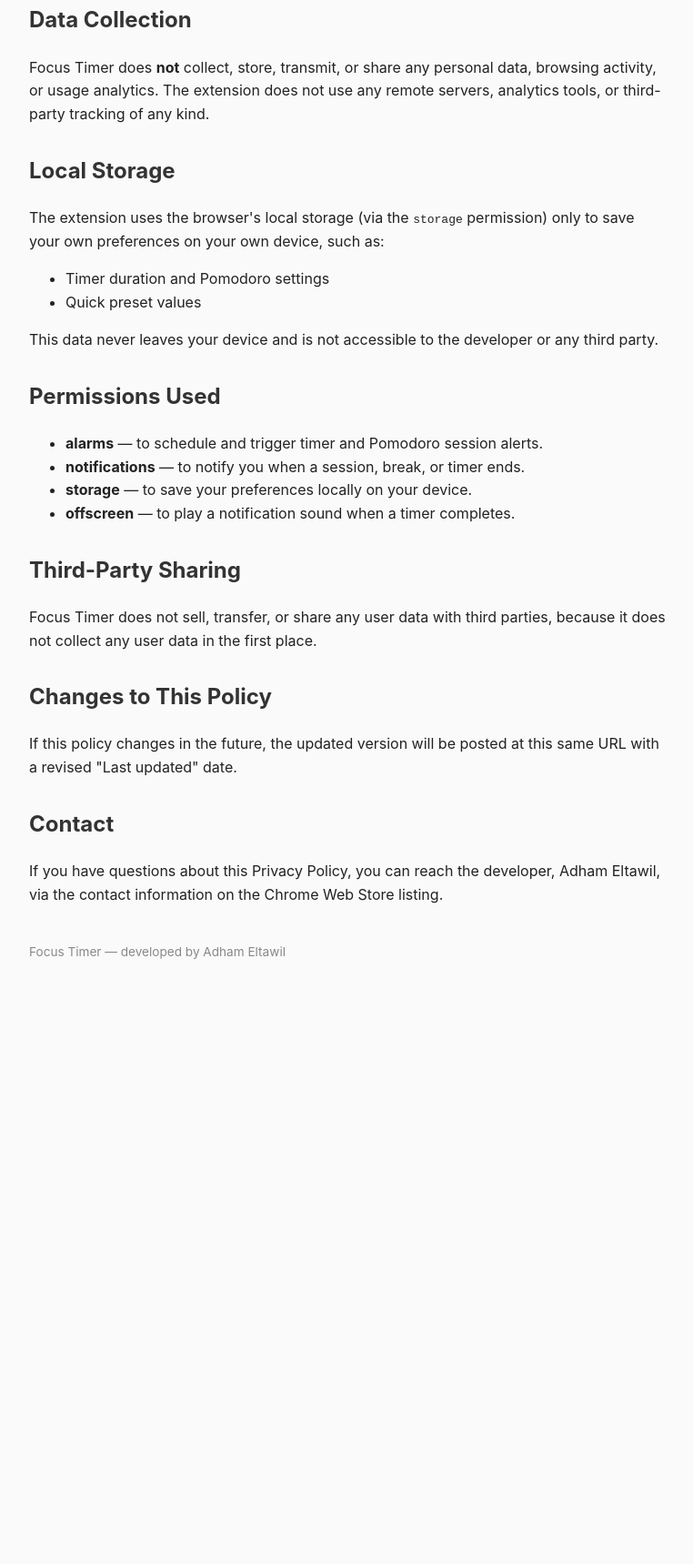
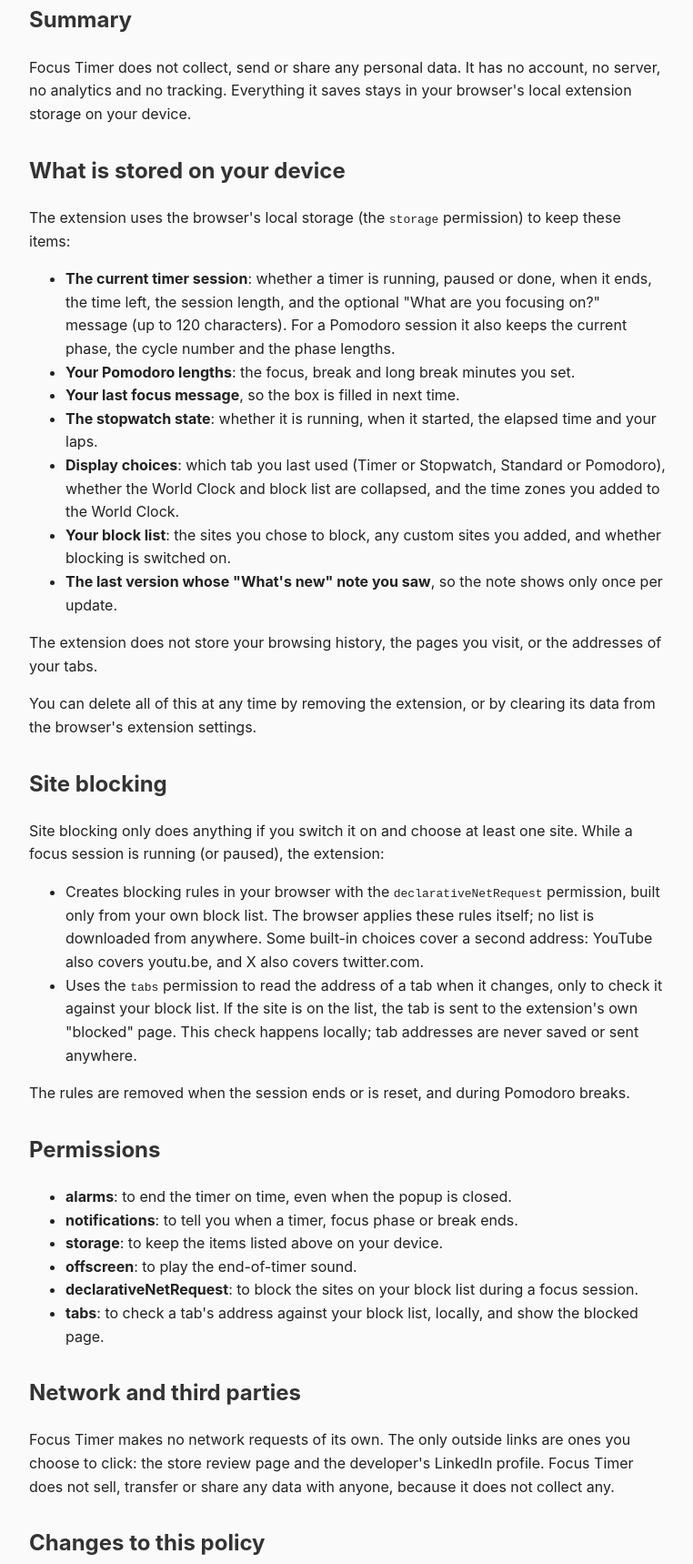
Before and after one commit to Adham-ELtawil/focus-timer-privacy, a plain HTML site: page index.html in a window 1280 px wide. Shown: the part 267-1986 px from the top of the page at 91% size, without its empty margins (258-1020 px from the left). Before the commit the page ends 1365 px from the top, so only its background shows below. Drawn offline with Linux system fonts and the light colour scheme.

Commit message:
Update the privacy policy for Focus Timer 1.2.1
Lists what the extension actually stores, explains the tabs and declarativeNetRequest permissions used for site blocking, and drops the old claim about stored quick preset values.

```diff
--- a/index.html
+++ b/index.html
@@ -37,37 +37,53 @@
 <body>
 
 <h1>Privacy Policy for Focus Timer</h1>
-<p class="updated">Last updated: July 29, 2026</p>
+<p class="updated">Last updated: November 24, 2026</p>
 
-<p>Focus Timer ("the extension") is a productivity tool that provides a countdown timer, stopwatch, and Pomodoro-style focus timer. This Privacy Policy explains how the extension handles information.</p>
+<p>Focus Timer ("the extension") is a browser extension with a countdown timer, a Pomodoro timer, a stopwatch, a world clock and optional site blocking during focus sessions. This policy explains what the extension stores and what it does with it.</p>
 
-<h2>Data Collection</h2>
-<p>Focus Timer does <strong>not</strong> collect, store, transmit, or share any personal data, browsing activity, or usage analytics. The extension does not use any remote servers, analytics tools, or third-party tracking of any kind.</p>
+<h2>Summary</h2>
+<p>Focus Timer does not collect, send or share any personal data. It has no account, no server, no analytics and no tracking. Everything it saves stays in your browser's local extension storage on your device.</p>
 
-<h2>Local Storage</h2>
-<p>The extension uses the browser's local storage (via the <code>storage</code> permission) only to save your own preferences on your own device, such as:</p>
+<h2>What is stored on your device</h2>
+<p>The extension uses the browser's local storage (the <code>storage</code> permission) to keep these items:</p>
 <ul>
-  <li>Timer duration and Pomodoro settings</li>
-  <li>Quick preset values</li>
+  <li><strong>The current timer session</strong>: whether a timer is running, paused or done, when it ends, the time left, the session length, and the optional "What are you focusing on?" message (up to 120 characters). For a Pomodoro session it also keeps the current phase, the cycle number and the phase lengths.</li>
+  <li><strong>Your Pomodoro lengths</strong>: the focus, break and long break minutes you set.</li>
+  <li><strong>Your last focus message</strong>, so the box is filled in next time.</li>
+  <li><strong>The stopwatch state</strong>: whether it is running, when it started, the elapsed time and your laps.</li>
+  <li><strong>Display choices</strong>: which tab you last used (Timer or Stopwatch, Standard or Pomodoro), whether the World Clock and block list are collapsed, and the time zones you added to the World Clock.</li>
+  <li><strong>Your block list</strong>: the sites you chose to block, any custom sites you added, and whether blocking is switched on.</li>
+  <li><strong>The last version whose "What's new" note you saw</strong>, so the note shows only once per update.</li>
 </ul>
-<p>This data never leaves your device and is not accessible to the developer or any third party.</p>
+<p>The extension does not store your browsing history, the pages you visit, or the addresses of your tabs.</p>
+<p>You can delete all of this at any time by removing the extension, or by clearing its data from the browser's extension settings.</p>
 
-<h2>Permissions Used</h2>
+<h2>Site blocking</h2>
+<p>Site blocking only does anything if you switch it on and choose at least one site. While a focus session is running (or paused), the extension:</p>
 <ul>
-  <li><strong>alarms</strong> — to schedule and trigger timer and Pomodoro session alerts.</li>
-  <li><strong>notifications</strong> — to notify you when a session, break, or timer ends.</li>
-  <li><strong>storage</strong> — to save your preferences locally on your device.</li>
-  <li><strong>offscreen</strong> — to play a notification sound when a timer completes.</li>
+  <li>Creates blocking rules in your browser with the <code>declarativeNetRequest</code> permission, built only from your own block list. The browser applies these rules itself; no list is downloaded from anywhere. Some built-in choices cover a second address: YouTube also covers youtu.be, and X also covers twitter.com.</li>
+  <li>Uses the <code>tabs</code> permission to read the address of a tab when it changes, only to check it against your block list. If the site is on the list, the tab is sent to the extension's own "blocked" page. This check happens locally; tab addresses are never saved or sent anywhere.</li>
+</ul>
+<p>The rules are removed when the session ends or is reset, and during Pomodoro breaks.</p>
+
+<h2>Permissions</h2>
+<ul>
+  <li><strong>alarms</strong>: to end the timer on time, even when the popup is closed.</li>
+  <li><strong>notifications</strong>: to tell you when a timer, focus phase or break ends.</li>
+  <li><strong>storage</strong>: to keep the items listed above on your device.</li>
+  <li><strong>offscreen</strong>: to play the end-of-timer sound.</li>
+  <li><strong>declarativeNetRequest</strong>: to block the sites on your block list during a focus session.</li>
+  <li><strong>tabs</strong>: to check a tab's address against your block list, locally, and show the blocked page.</li>
 </ul>
 
-<h2>Third-Party Sharing</h2>
-<p>Focus Timer does not sell, transfer, or share any user data with third parties, because it does not collect any user data in the first place.</p>
+<h2>Network and third parties</h2>
+<p>Focus Timer makes no network requests of its own. The only outside links are ones you choose to click: the store review page and the developer's LinkedIn profile. Focus Timer does not sell, transfer or share any data with anyone, because it does not collect any.</p>
 
-<h2>Changes to This Policy</h2>
-<p>If this policy changes in the future, the updated version will be posted at this same URL with a revised "Last updated" date.</p>
+<h2>Changes to this policy</h2>
+<p>If this policy changes, the updated version will be posted at the same address with a new "Last updated" date.</p>
 
 <h2>Contact</h2>
-<p>If you have questions about this Privacy Policy, you can reach the developer, Adham Eltawil, via the contact information on the Chrome Web Store listing.</p>
+<p>If you have questions about this policy, you can reach the developer, Adham Eltawil, through the contact details on the extension's Microsoft Edge Add-ons or Chrome Web Store listing.</p>
 
 <footer>
   Focus Timer &mdash; developed by Adham Eltawil
```
